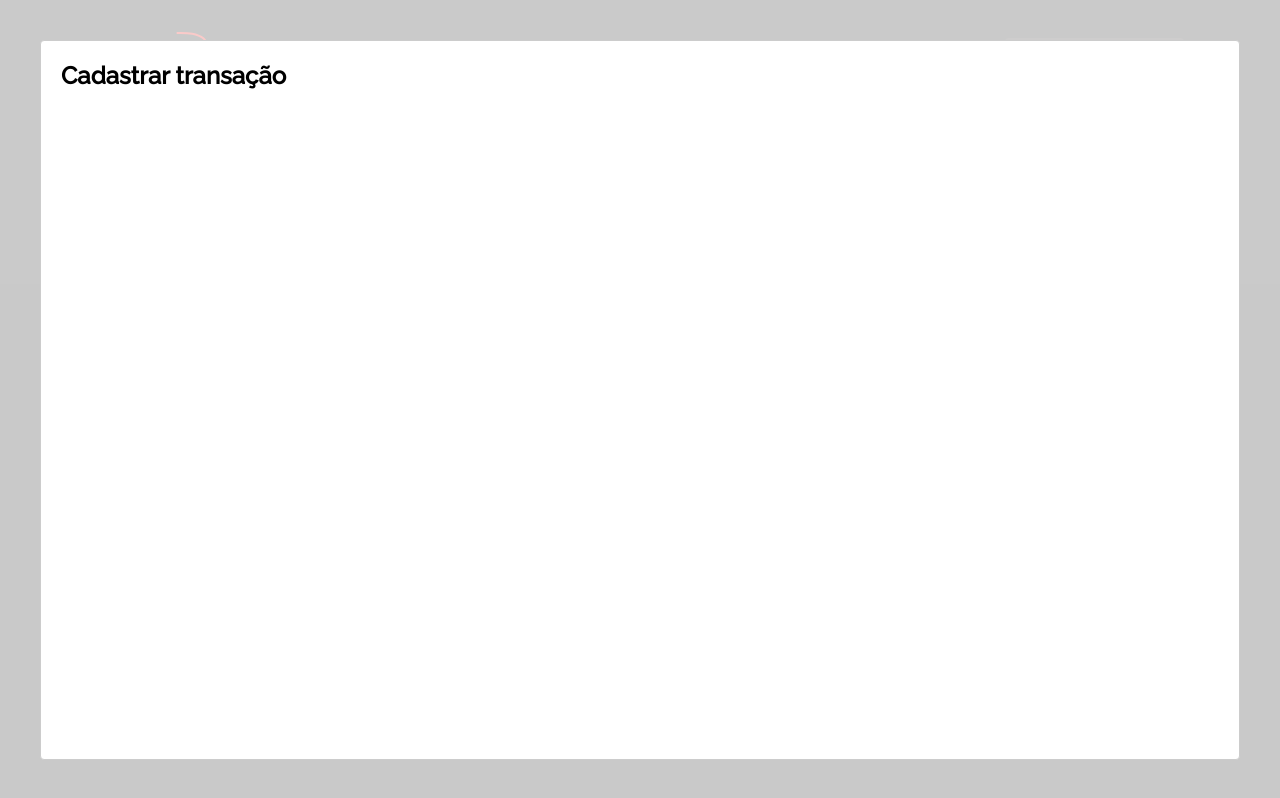
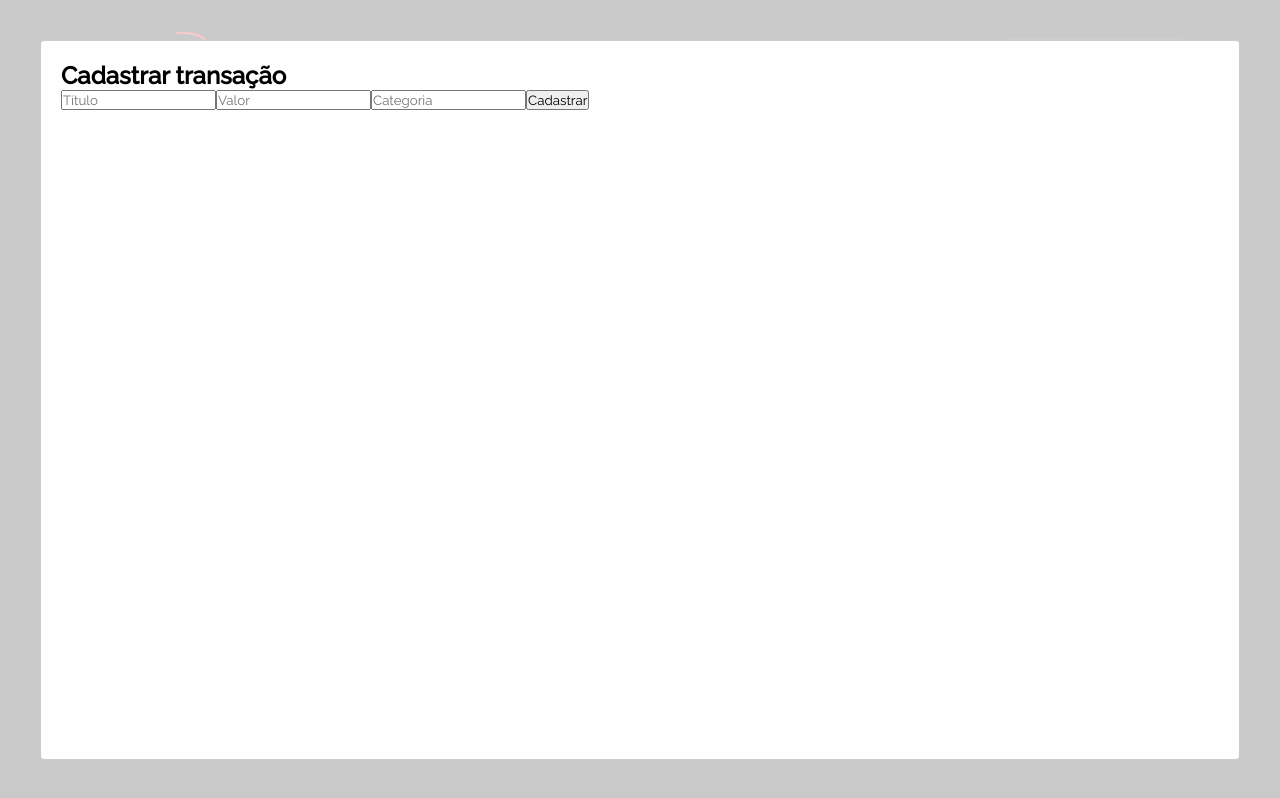
Before and after one commit to nataliaaraujo0/dt-urban, a React (Create React App) app in the folder dturban/: page / in a window 1280 px wide. Both pictures are taken after a click on the button "Nova transação". Built offline with nearby package versions, Linux system fonts and the light colour scheme; no server answers; what miragejs would draw is missing.

Commit message:
chore: criando estrutura html do form modal

```diff
--- a/dturban/src/components/NewTransactionModal/index.tsx
+++ b/dturban/src/components/NewTransactionModal/index.tsx
@@ -1,4 +1,5 @@
 import Modal from 'react-modal';
+import { Container } from './styles';
 
 interface NewTransactionModalProps {
     isOpen: boolean;
@@ -10,7 +11,28 @@ export function NewTransactionModal({ isOpen, onRequestClose }: NewTransactionMo
         <Modal isOpen={isOpen}
             onRequestClose={onRequestClose}
         >
-            <h2>Cadastrar transação</h2>
+            <Container>
+                <h2>Cadastrar transação</h2>
+
+                <input
+                    placeholder="Título"
+                    type="text"
+                />
+
+                <input
+                    placeholder="Valor"
+                    type="number"
+                />
+
+                <input
+                    placeholder="Categoria"
+                    type="text"
+                />
+
+                <button type="submit">
+                    Cadastrar
+                </button>
+            </Container>
         </Modal>
     )
 }
--- a/dturban/src/components/NewTransactionModal/styles.ts
+++ b/dturban/src/components/NewTransactionModal/styles.ts
@@ -1,3 +1,3 @@
 import styled from "styled-components";
 
-export const Container = styled.div``;
+export const Container = styled.form``;
```
